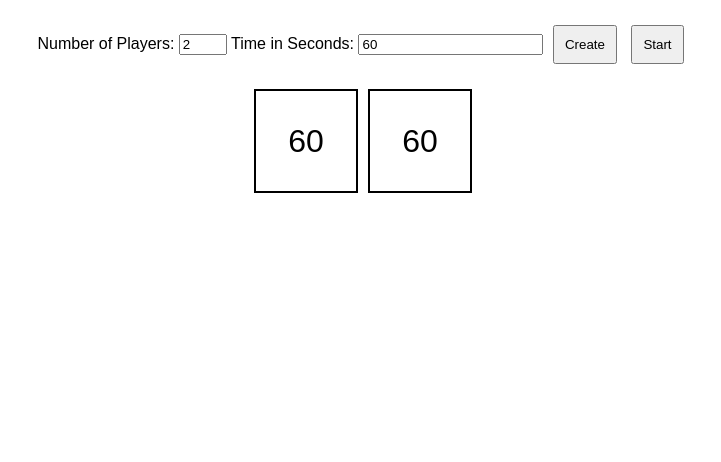
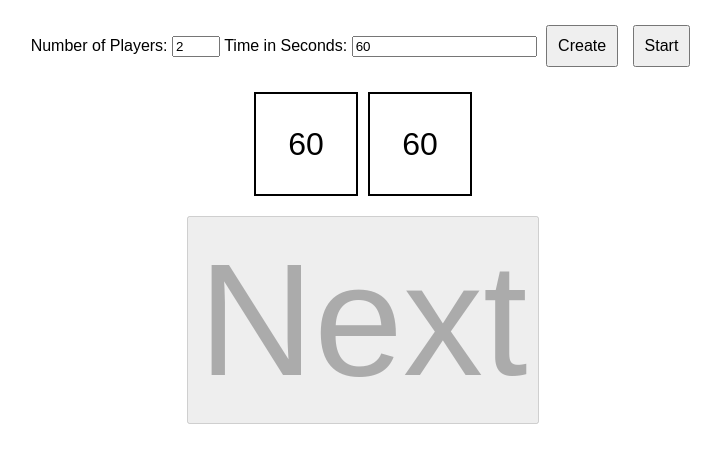
Before and after one commit to ivancortesromero/chess-like-timer, a plain HTML site: page rummiq.html in a window 1280 px wide. Both pictures are taken after a click on the button "Create". Shown: the whole page, without its empty margins (277-998 px from the left). Drawn offline with Linux system fonts and the light colour scheme.

Commit message:
add player control

```diff
--- a/rummiq.html
+++ b/rummiq.html
@@ -16,6 +16,7 @@
         <button id="startTimers" disabled>Start</button>
     </div>
     <div id="timersContainer"></div>
+    <button id="nextTimer" disabled>Next</button>
     <script src="script.js"></script>
 </body>
 </html>
--- a/script.js
+++ b/script.js
@@ -3,6 +3,7 @@ document.addEventListener('DOMContentLoaded', () => {
     const timerTimeInput = document.getElementById('timerTime');
     const createTimersButton = document.getElementById('createTimers');
     const startTimersButton = document.getElementById('startTimers');
+    const nextTimerButton = document.getElementById('nextTimer');
     const timersContainer = document.getElementById('timersContainer');
 
     let timers = [];
@@ -28,18 +29,17 @@ document.addEventListener('DOMContentLoaded', () => {
         }
 
         startTimersButton.disabled = false;
+        nextTimerButton.disabled = true;
     });
 
     startTimersButton.addEventListener('click', () => {
         if (timerInterval) clearInterval(timerInterval);
         startTimer(currentPlayer);
+        nextTimerButton.disabled = false;
     });
 
-    document.addEventListener('keydown', (event) => {
-        if (event.code === 'Space') {
-            event.preventDefault();
-            stopTimer();
-        }
+    nextTimerButton.addEventListener('click', () => {
+        stopTimer();
     });
 
     function startTimer(playerIndex) {
--- a/styles.css
+++ b/styles.css
@@ -11,6 +11,8 @@ body {
 button {
     margin: 5px;
     padding: 10px;
+    font-size: 1em;
+    cursor: pointer;
 }
 
 #timersContainer {
@@ -28,3 +30,11 @@ button {
     align-items: center;
     justify-content: center;
 }
+
+/* Add styling for the new "Next" button to match the existing buttons */
+#nextTimer {
+    margin-top: 20px;
+    padding: 10px;
+    font-size: 10em;
+    cursor: pointer;
+}
```
